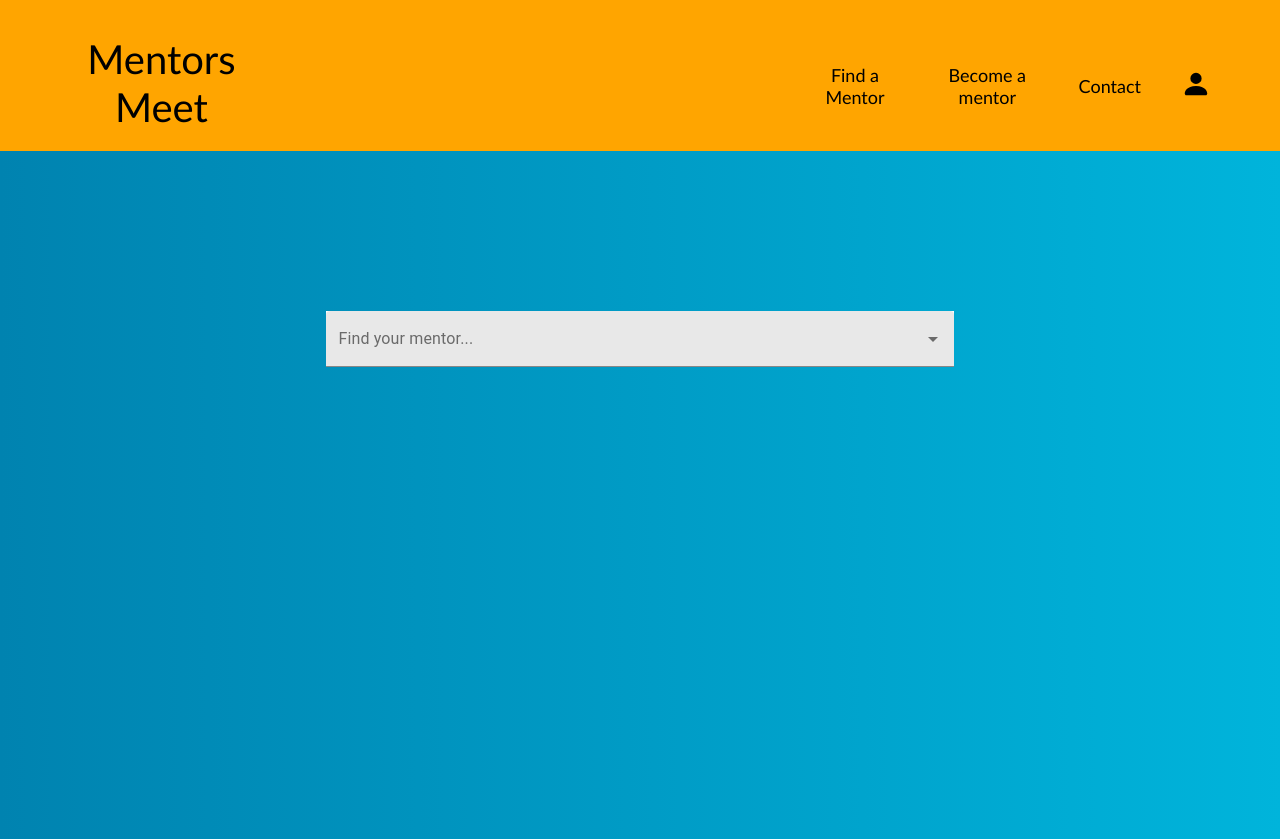
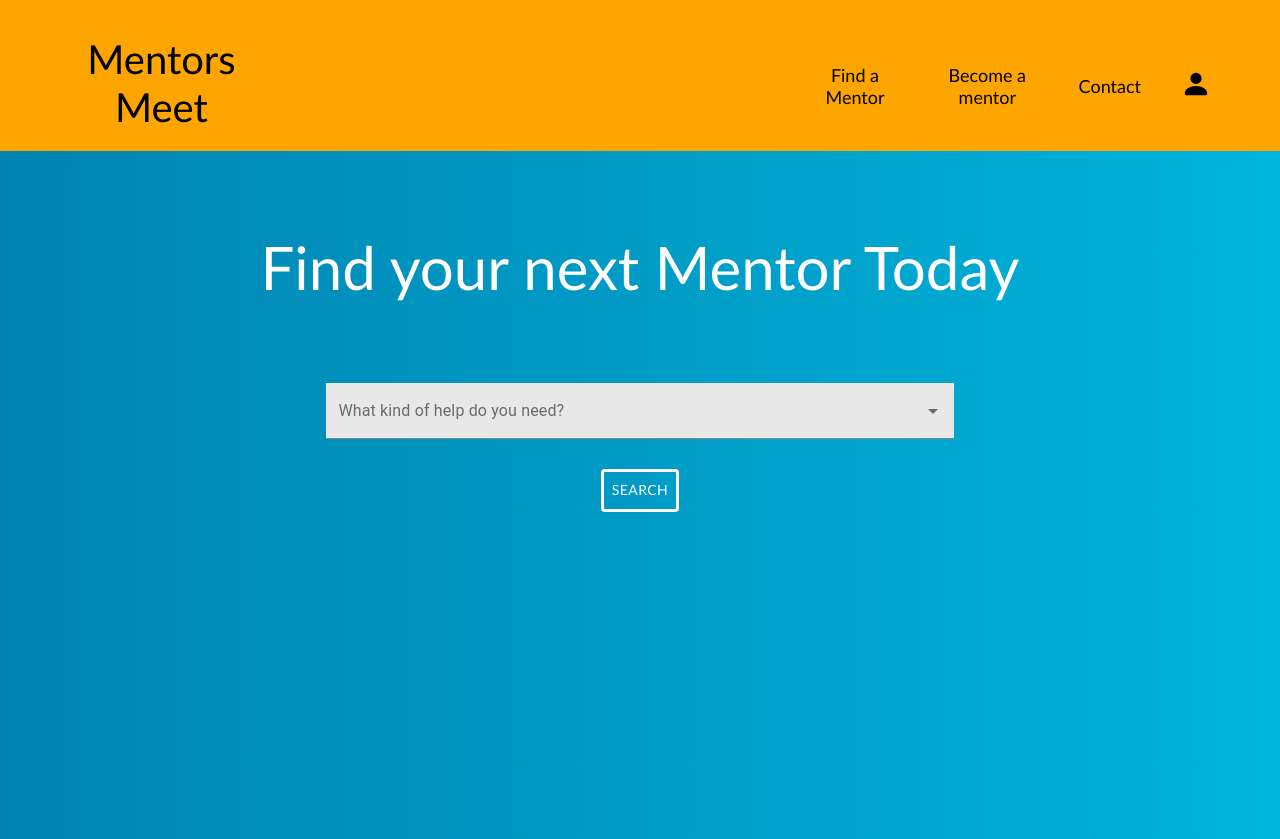
Before and after one commit to amit-sawhney/hackillinois, a React (Create React App) app: page /findmentor in a window 1280 px wide. Built offline with nearby package versions, Linux system fonts and the light colour scheme.

Commit message:
find mentor search queries

```diff
--- a/src/Components/FindMentor/FindMentor.js
+++ b/src/Components/FindMentor/FindMentor.js
@@ -1,23 +1,43 @@
 import React, { useState } from 'react';
 import { makeStyles } from '@material-ui/core/styles';
 import { Autocomplete } from '@material-ui/lab';
-import { TextField } from '@material-ui/core'
+import { Typography, Button, TextField } from '@material-ui/core'
 import mentoring from '../../images/mentoring.jpg'
 import './FindMentor.css';
+import { AiOutlineSearch } from 'react-icons/ai'
 
 const useStyles = makeStyles({
   search: {
     width: '70%',
     margin: 'auto',
-    backgroundColor: 'white'
+    backgroundColor: 'white',
   },
   root: {
-    paddingTop: '20vh',
+    // display: 'flex',
+    paddingTop: '10vh',
     width: '70%',
     margin: 'auto',
-
-
   },
+  searchButton: {
+    color: 'white',
+    border: 'solid white',
+    marginTop: '30px',
+    margin: 'auto',
+    textAlign: 'center',
+    '&:hover': {
+      backgroundColor: '#F8F8FF',
+      color: 'black'
+    }
+  },
+  center: {
+    textAlign: 'center'
+  },
+  header: {
+    color: 'white',
+    textAlign: 'center',
+    fontSize: '60px',
+    marginBottom: '10vh'
+  }
   //   background: {
   //     // backgroundImage: `url(${mentoring})`,
   //     // height: '85vh',
@@ -31,6 +51,7 @@ const useStyles = makeStyles({
 
 const Mentor = (props) => {
   const classes = useStyles();
+  const [tags, setTags] = useState([]);
 
   const searchOptions = [
     { name: "Algebra 1" },
@@ -81,25 +102,47 @@ const Mentor = (props) => {
     { name: "English" }
   ]
 
+  const handleSearch = e => {
+    console.log(tags)
+  }
+
+  const addTags = (event, values) => {
+    setTags(values);
+  }
+
+  function removeDuplicates(array) {
+    return array.filter((a, b) => array.indexOf(a) === b)
+  };
+
 
   return (
     <div className="background">
       <div className={classes.root}>
+        <div className={classes.header}>
+          Find your next Mentor Today
+        </div>
         <Autocomplete
           multiple
+          id="search-queries"
           options={searchOptions}
           getOptionLabel={(option) => option.name}
           className={classes.search}
+          onClick={addTags}
           renderInput={(params) => (
 
             <TextField
               {...params}
               variant="filled"
-              label="Find your mentor..."
-            />
+              id="test"
+              label="What kind of help do you need?"
+
+            ></TextField>
 
           )}
         />
+        <div className={classes.center}>
+          <Button onClick={handleSearch} className={classes.searchButton}>Search</Button>
+        </div>
 
 
       </div>
--- a/src/Components/Login/Login.js
+++ b/src/Components/Login/Login.js
@@ -2,30 +2,88 @@ import React, { useState } from 'react';
 import { makeStyles } from '@material-ui/core/styles';
 import { Link } from 'react-router-dom'
 import './Login.css';
+import Dashboard from '../Dashboard/Dashboard'
+import { Button, Snackbar } from '@material-ui/core'
+import MuiAlert from '@material-ui/lab/Alert'
 
 const useStyles = makeStyles({
+  loginButton: {
+    backgroundColor: 'orange',
+    color: 'black',
+    width: '80%',
+    marginLeft: '10%',
+    textAlign: 'center',
+    '&:hover': {
+      backgroundColor: '#e69500'
+    }
+  },
+  infoText: {
+    textAlign: 'center',
+    textDecoration: 'none',
+    fontWeight: 'light'
+  }
+});
 
-});
+function Alert(props) {
+  return <MuiAlert elevation={6} variant="filled" {...props} />;
+}
 
 const Login = (props) => {
   const classes = useStyles();
 
+  const [login, setLogin] = useState(false);
+  const [error, setError] = useState(false);
+
+  const handleSubmit = e => {
+    var username = document.getElementById("username").value;
+    var password = document.getElementById("password").value;
+
+    console.log("Inputed Username: " + username);
+    console.log("Inputted password: " + password);
+
+    console.log("true: " + (username === "test"));
+    console.log("true: " + (password === "123"));
+
+    if (username === "test" && password === "123") {
+      console.log("here")
+      setLogin(true)
+    } else {
+      setError(true);
+    }
+  }
+
 
   return (
     <>
+      <Snackbar open={error} autoHideDuration={3000} onClose={() => setError(false)}>
+        <Alert onClose={() => setError(false)} severity="error">
+          Login Failed. Invalid Credentials
+        </Alert>
+      </Snackbar>
+      {
+        !login ? (
           <div className="hello">
             <div className="loginbox">
               <h1>Login</h1>
               <form>
                 <p>Username</p>
-            <input type="text" placeholder="Enter Username" name="uname"></input>
+                <input type="text" id="username" placeholder="Enter Username" name="uname"></input>
                 <p>Password</p>
-            <input type="password" placeholder="Enter Password" name="pname"></input>
-            <input type="submit" value="Login" />
-            <Link to="/">Go back home</Link>
-        </form>
+                <input type="password" id="password" placeholder="Enter Password" name="pname"></input>
+                <Button className={classes.loginButton} onClick={handleSubmit}><b>Login</b></Button><br />
+                <Link style={{ marginRight: '10%', position: 'relative', float: 'right' }} to="/">Go back home</Link>
+              </form> <br /><br /><br /><br /><br />
+              <div className={classes.infoText}>
+                <p>*For purposes of this Hack, the login does not lead anywhere, there is a temp account with</p>
+                <p>Username: test and Password: test</p>
+                <p>This takes the user to a Dashboard blank page that will allow them to edit their mentor information, potentially read messages and manage basic tools*</p>
               </div>
             </div>
+          </div>
+        ) : (
+            <Dashboard />
+          )
+      }
     </>
   );
 }
```
Lines whose indentation alone changed are shown as unchanged.
